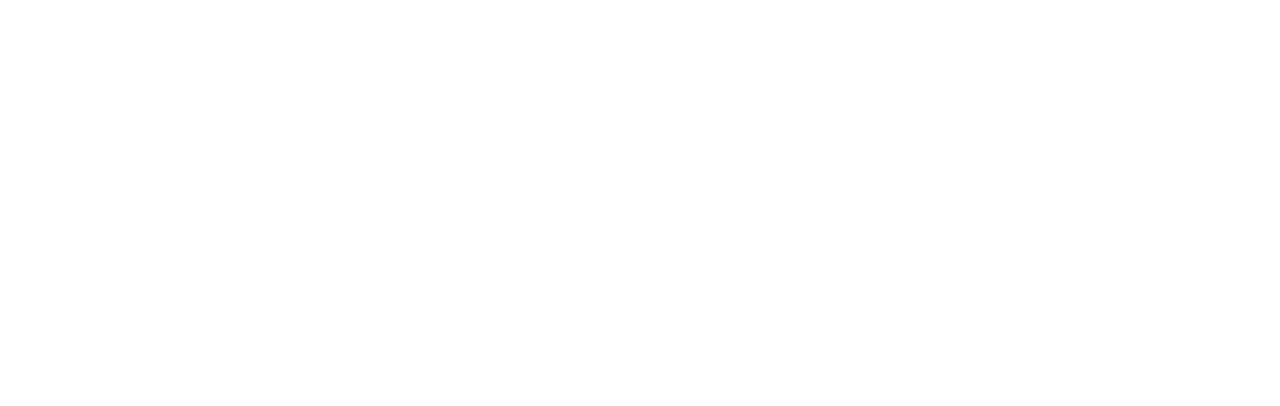
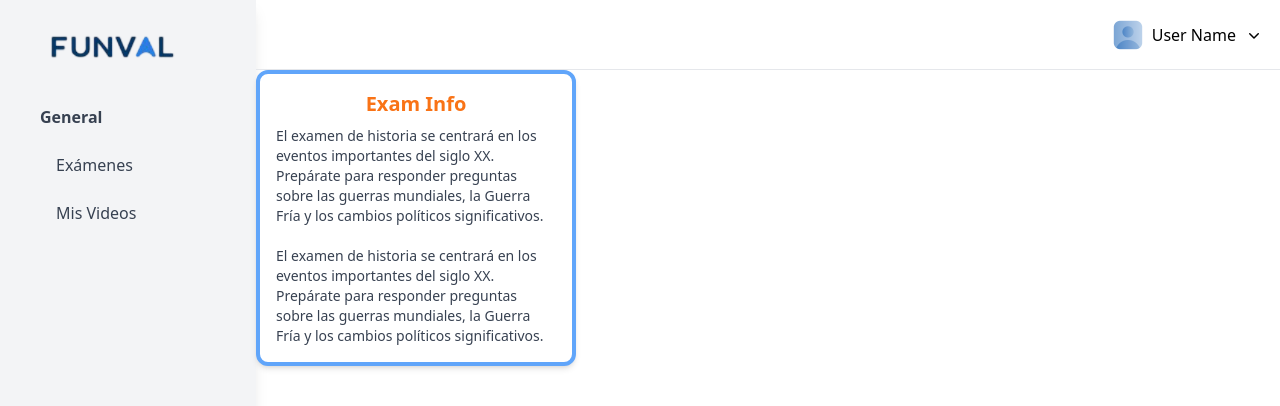
Before and after one commit to Aesaltos2/proyecto_clase, a React (Vite) app: page /examenes in a window 1280 px wide. Before the commit this address had no page. Shown: the top 406 px of the page. Built offline with nearby package versions, Linux system fonts and the light colour scheme.

Commit message:
Actualizacion de Nav y prueba de funcionalidades de paginas

```diff
--- a/src/App.jsx
+++ b/src/App.jsx
@@ -4,6 +4,9 @@
 import Rediriguir from './Pages/Rediriguir'
 import Proteger from './Pages/Proteger'
 import DashboardPageStudent from './Pages/Student/DashboardPageStudent'
+import Examenespages from './Pages/Student/Examenespages'
+import Exampage from './Pages/Student/Exampage'
+import VideoPage from './Pages/Student/VideoPage'
 
 export default function App() {
   return (
@@ -12,6 +15,9 @@
       <Route path='/login' element={<LoginPage />} />
       {/* <Route  element={<Proteger/>} > */}
         <Route path='/dashboard' element={<DashboardPageStudent/>} />
+        <Route path='/examenes' element={<Examenespages/>} />
+        <Route path='/examen/:id' element={<Exampage/>} />
+        <Route path='/videos/me' element={<VideoPage/>} />
       {/* </Route> */}
     </Routes>
   )
--- a/src/components/Navbar.jsx
+++ b/src/components/Navbar.jsx
@@ -1,10 +1,13 @@
 import React from 'react';
+import { Link } from 'react-router-dom';
 
 const Navbar = () => {
   return (
     <div className="w-64 h-screen bg-gray-100 p-4 shadow-lg px-10">
       <div className="flex justify-between items-center">
-        <img src="/logo2.png" alt="Logo" className="w-34" />
+        <Link to="/dashboard">
+          <img src="/logo2.png" alt="Logo" className="w-34" />
+        </Link>
       </div>
 
       <div className="mt-6">
@@ -16,12 +19,16 @@
           </li>
           <li className="mb-2">
             <button className="w-full text-left px-4 py-2 text-gray-700 hover:bg-gray-200">
-              Exámenes
+              <Link to="/examenes">
+                Exámenes
+              </Link>
             </button>
           </li>
           <li className="mb-2">
             <button className="w-full text-left px-4 py-2 text-gray-700 hover:bg-gray-200">
-              Mis Videos
+              <Link to="/videos/me">
+                Mis Videos
+              </Link>
             </button>
           </li>
         </ul>
```
